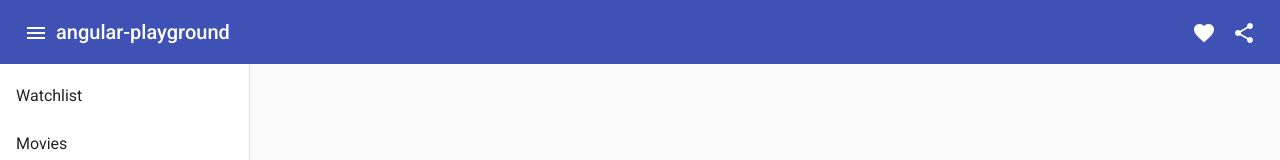
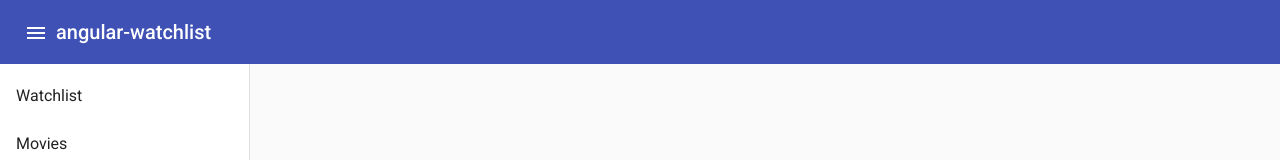
Before and after one commit to Christian-E/angular-playground, an Angular app: page / in a window 1280 px wide. Shown: the top 160 px of the page. Built offline with nearby package versions, Linux system fonts and the light colour scheme.

Commit message:
removed unused buttons from toolbar

```diff
--- a/src/app/app.component.html
+++ b/src/app/app.component.html
@@ -4,12 +4,6 @@
   </button>
   <span>{{title}}</span>
   <span class="toolbar__spacer"></span>
-  <button mat-icon-button aria-label="Example icon-button with heart icon">
-    <mat-icon>favorite</mat-icon>
-  </button>
-  <button mat-icon-button aria-label="Example icon-button with share icon">
-    <mat-icon>share</mat-icon>
-  </button>
 </mat-toolbar>
 
 <mat-drawer-container class="navigation-drawer">
--- a/src/app/app.component.ts
+++ b/src/app/app.component.ts
@@ -6,5 +6,5 @@ import { Component } from '@angular/core';
   styleUrls: ['./app.component.scss']
 })
 export class AppComponent {
-  title = 'angular-playground';
+  title = 'angular-watchlist';
 }
```
